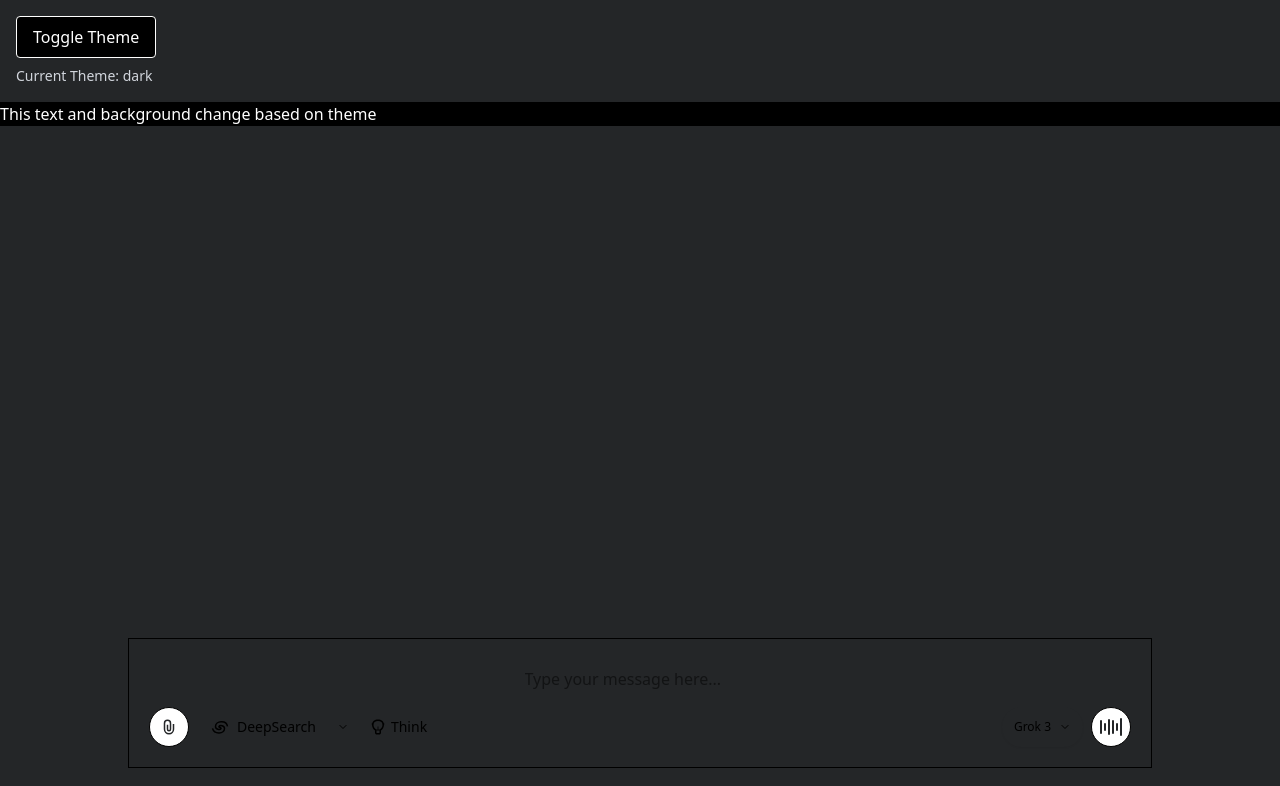
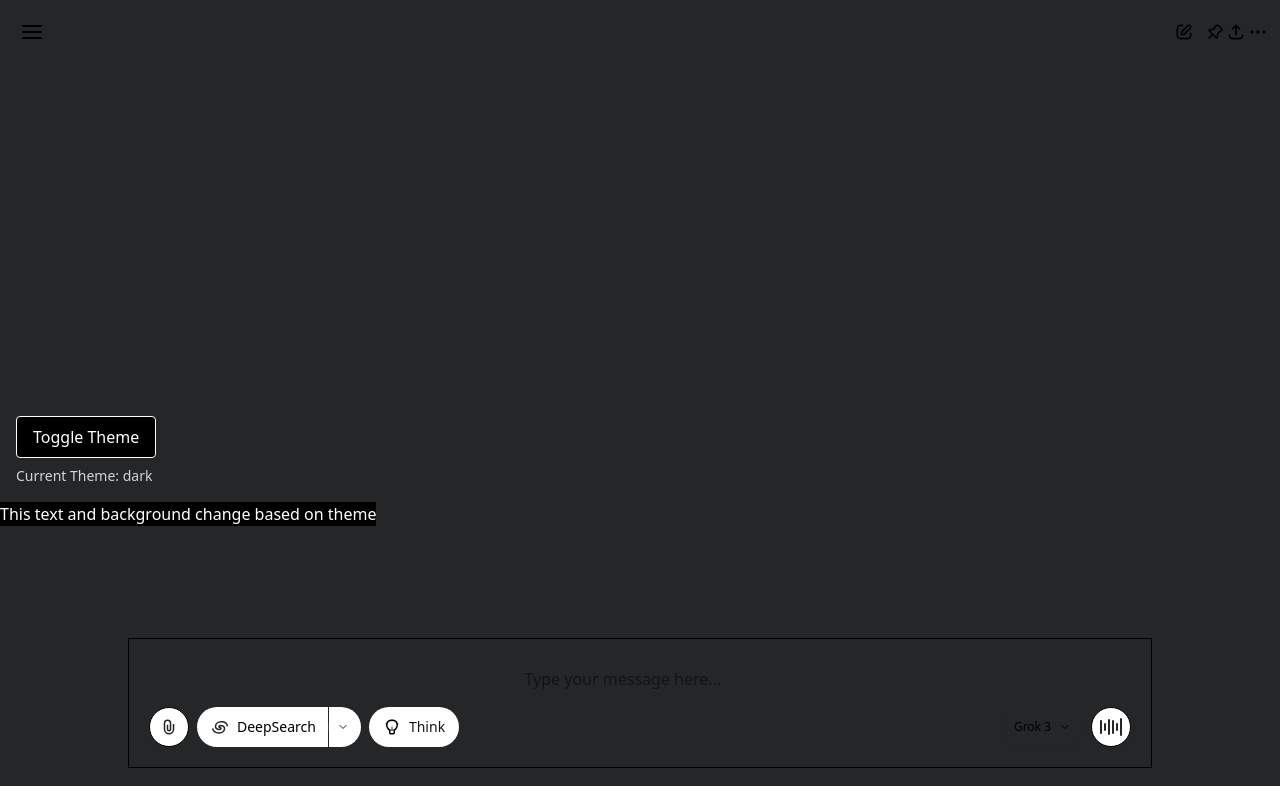
Before and after one commit to UbaidBinWaris/chatbox, a Next.js app: page / in a window 1280 px wide. Shown: the top 786 px of the page. Built offline with nearby package versions, Linux system fonts and the light colour scheme.

Commit message:
dbdm working

```diff
--- /dev/null
+++ b/app/Components/Header.js
@@ -0,0 +1,150 @@
+"use client";
+import React from "react";
+import Link from "next/link";
+
+export default function Header({ onToggleSidebar }) {
+  return (
+    <header
+      className="
+        h-16 top-0 absolute z-10 flex items-center justify-center w-full
+        bg-gradient-to-b from-background via-background via-80% to-transparent
+        @[80rem]/nav:h-0 @[80rem]/nav:top-8 @[80rem]/nav:from-transparent @[80rem]/nav:via-transparent
+      "
+    >
+      {/* Left: Sidebar Toggle */}
+      <div className="absolute start-1 flex gap-1 items-center">
+        <div className="flex items-center">
+          <button
+            type="button"
+            aria-label="Toggle sidebar"
+            onClick={onToggleSidebar}
+            className="
+              inline-flex items-center justify-center gap-2 text-sm font-medium cursor-pointer
+              focus-visible:outline-none focus-visible:ring-1 focus-visible:ring-ring
+              transition-colors duration-100 select-none text-fg-primary hover:bg-button-ghost-hover
+              disabled:opacity-60 disabled:cursor-not-allowed border border-transparent h-10 w-10 rounded-full ms-2
+            "
+          >
+            <svg
+              xmlns="http://www.w3.org/2000/svg"
+              width="24"
+              height="24"
+              fill="none"
+              viewBox="0 0 24 24"
+              stroke="currentColor"
+              strokeWidth={2}
+              strokeLinecap="round"
+              strokeLinejoin="round"
+              className="lucide lucide-align-justify"
+            >
+              <path d="M3 6h18M3 12h18M3 18h18" />
+            </svg>
+          </button>
+        </div>
+      </div>
+
+      {/* Center: Placeholder for Nav (visible from sm) */}
+      <div className="grow justify-center hidden max-w-[50%] @[640px]/nav:flex" />
+
+      {/* Right: Icon Buttons */}
+      <div className="absolute flex items-center gap-0.5 ms-auto end-3">
+        {/* Home */}
+        <Link
+          href="/"
+          aria-label="Home"
+          className="
+            inline-flex items-center justify-center gap-2 text-sm font-medium cursor-pointer
+            focus-visible:outline-none focus-visible:ring-1 focus-visible:ring-ring
+            transition-colors duration-100 select-none text-fg-primary hover:bg-button-ghost-hover
+            disabled:opacity-60 disabled:cursor-not-allowed border border-transparent h-10 w-10 rounded-full
+          "
+        >
+          <svg
+            width="20"
+            height="20"
+            fill="none"
+            stroke="currentColor"
+            strokeWidth="2"
+            strokeLinecap="square"
+            viewBox="0 0 24 24"
+          >
+            <path d="M10 4C8.1 4 7.2 4 6.5 4.3C5.5 4.7 4.7 5.5 4.3 6.5C4 7.2 4 8.1 4 10V13.6C4 15.8 4 17 4.4 17.8C4.8 18.6 5.4 19.2 6.2 19.6C7 20 8.2 20 10.4 20H14C15.9 20 16.8 20 17.5 19.7C18.5 19.3 19.3 18.5 19.7 17.5C20 16.8 20 15.9 20 14" />
+            <path d="M12.4 14.6L19.5 7.5C20.3 6.7 20.3 5.3 19.5 4.5C18.7 3.7 17.3 3.7 16.5 4.5L9.4 11.6C9.2 11.8 9 12.2 9 12.6V15H11.4C11.8 15 12.2 14.8 12.4 14.6Z" />
+          </svg>
+        </Link>
+
+        {/* Pin */}
+        <button
+          type="button"
+          aria-label="Pin"
+          className="icon-btn"
+        >
+          <svg
+            width="18"
+            height="18"
+            fill="none"
+            stroke="currentColor"
+            strokeWidth="2"
+            strokeLinecap="square"
+            viewBox="0 0 24 24"
+          >
+            <path d="M4 20L8.5 15.5M14 20L4 10L5 9L9.1 8.3C10.3 8.1 11.3 7.4 11.9 6.3L13.2 3.9C13.9 2.7 15.5 2.5 16.4 3.4L20.6 7.6C21.5 8.5 21.3 10.1 20.1 10.8L17.7 12.1C16.6 12.7 15.9 13.7 15.7 14.9L15 19L14 20Z" />
+          </svg>
+        </button>
+
+        {/* Share */}
+        <button
+          type="button"
+          aria-label="Share conversation"
+          className="icon-btn"
+        >
+          <svg
+            width="20"
+            height="20"
+            fill="none"
+            stroke="currentColor"
+            strokeWidth="2"
+            viewBox="0 0 24 24"
+          >
+            <path d="M7 9L12 4L17 9M12 4V16" />
+            <path d="M4 15V16C4 18.2 5.8 20 8 20H16C18.2 20 20 18.2 20 16V15" />
+          </svg>
+        </button>
+
+        {/* More */}
+        <button
+          type="button"
+          aria-label="More"
+          className="icon-btn"
+        >
+          <svg
+            width="20"
+            height="20"
+            fill="none"
+            stroke="currentColor"
+            strokeWidth="2"
+            strokeLinecap="round"
+            strokeLinejoin="round"
+            viewBox="0 0 24 24"
+          >
+            <circle cx="12" cy="12" r="1" />
+            <circle cx="19" cy="12" r="1" />
+            <circle cx="5" cy="12" r="1" />
+          </svg>
+        </button>
+      </div>
+    </header>
+  );
+}
+
+// 👇 Shared icon button style
+const iconBtnClass = `
+  inline-flex items-center justify-center gap-2 text-sm font-medium cursor-pointer
+  focus-visible:outline-none focus-visible:ring-1 focus-visible:ring-ring
+  transition-colors duration-100 select-none text-fg-primary hover:bg-button-ghost-hover
+  disabled:opacity-60 disabled:cursor-not-allowed border border-transparent h-10 w-10 rounded-full
+`;
+
+Header.defaultProps = {
+  onToggleSidebar: () => {},
+};
--- a/app/Components/ui/DeepSeacrch.js
+++ b/app/Components/ui/DeepSeacrch.js
@@ -1,3 +1,4 @@
+"use client";
 import React from "react";
 
 export default function DeepSearch({ onToggle, onDropdown }) {
@@ -14,7 +15,7 @@ export default function DeepSearch({ onToggle, onDropdown }) {
         className="inline-flex items-center justify-center gap-2 whitespace-nowrap font-medium cursor-pointer focus-visible:outline-none focus-visible:ring-1 disabled:opacity-60 disabled:cursor-not-allowed
         [&_svg]:shrink-0 select-none h-10 px-3.5 py-1.5 text-sm rounded-full group/ds-toggle transition-colors
         duration-100 focus-visible:ring-transparent box-border relative overflow-hidden rounded-r-none pr-3
-        bg-transparent hover:bg-button-ghost-hover focus-visible:bg-button-ghost-hover"
+        bg-[var(--dark-grey)] dark:bg-[var(--light)] dark:hover:bg-[var(--selected-light-grey)] hover:bg-[var(--light-grey)]"
       >
         <svg
           width="18"
@@ -22,7 +23,7 @@ export default function DeepSearch({ onToggle, onDropdown }) {
           viewBox="0 0 24 24"
           fill="none"
           xmlns="http://www.w3.org/2000/svg"
-          className="stroke-[2] text-fg-secondary group-hover/ds-toggle:text-fg-primary"
+          className="stroke-[2] text-[var(--light)] dark:text-[var(--light-grey)] dark:group-hover/ds-toggle:text-[var(--light)] transition-colors duration-100"
         >
           <path
             d="M19.2987 8.84667C15.3929 1.86808 5.44409 5.76837 7.08971 11.9099C8.01826 15.3753 12.8142 14.8641 13.2764 12.8592C13.6241 11.3504 10.2964 12.3528 10.644 10.844C11.1063 8.839 15.9022 8.32774 16.8307 11.793C18.5527 18.2196 7.86594 22.4049 4.71987 15.2225"
@@ -36,12 +37,14 @@ export default function DeepSearch({ onToggle, onDropdown }) {
             className="transition-transform duration-200 ease-out origin-center rotate-0"
           />
         </svg>
-        <span className="hidden sm:block">DeepSearch</span>
+        <span className="hidden sm:block text-[var(--light)] dark:text-[var(--dark-gray)]
+
+">DeepSearch</span>
       </button>
 
       {/* Divider */}
       <div
-        className="h-4 w-[1px] bg-toggle-border focus:outline-none"
+        className="h-full py-1 w-[1px] bg-[var(--light-grey)] dark:bg-[var(--selected-light-grey)] focus:outline-none"
         tabIndex={-1}
       ></div>
 
@@ -57,7 +60,7 @@ export default function DeepSearch({ onToggle, onDropdown }) {
         className="inline-flex items-center justify-center gap-2 whitespace-nowrap font-medium cursor-pointer focus-visible:outline-none focus-visible:ring-1
         disabled:opacity-60 disabled:cursor-not-allowed [&_svg]:shrink-0 select-none h-10 px-3.5 py-1.5 text-sm
         rounded-full transition-colors duration-100 relative overflow-hidden focus-visible:ring-transparent
-        rounded-l-none pl-2 pr-3 bg-transparent hover:bg-button-ghost-hover focus-visible:bg-button-ghost-hover"
+        rounded-l-none pl-2 pr-3 bg-[var(--dark-grey)] dark:bg-[var(--light)] dark:hover:bg-[var(--selected-light-grey)] hover:bg-[var(--light-grey)]"
       >
         <svg
           width="12"
@@ -65,7 +68,7 @@ export default function DeepSearch({ onToggle, onDropdown }) {
           viewBox="0 0 24 24"
           fill="none"
           xmlns="http://www.w3.org/2000/svg"
-          className="stroke-[2] text-fg-secondary"
+          className="stroke-[2] text-[var(--light)] dark:text-[var(--light-grey)] dark:hover:text-[var(--light)] transition-colors duration-100"
         >
           <path
             d="M6 9L12 15L18 9"
--- a/app/Components/ui/Think.js
+++ b/app/Components/ui/Think.js
@@ -4,7 +4,16 @@ import Image from "next/image";
 
 export default function Think({ size = 18 }) {
   return (
-    <div className="flex items-center gap-1 cursor-pointer group/think-toggle">
+    <div
+      className="
+        inline-flex items-center justify-center gap-2 whitespace-nowrap font-medium cursor-pointer
+        focus-visible:outline-none focus-visible:ring-1 disabled:opacity-60 disabled:cursor-not-allowed
+        select-none h-10 px-3.5 py-1.5 text-sm rounded-full transition-colors duration-100 relative overflow-hidden
+        bg-[var(--dark-grey)] hover:bg-[var(--light-grey)]
+        dark:bg-[var(--light)] dark:hover:bg-[var(--selected-light-grey)]
+        group/think-toggle
+      "
+    >
       <Image
         src="/input/ThinkDim.svg"
         alt="Think"
@@ -12,7 +21,13 @@ export default function Think({ size = 18 }) {
         height={size}
         className="transition-transform duration-100 group-hover/think-toggle:scale-110"
       />
-      <span className="text-sm hidden sm:block font-medium text-fg-secondary group-hover/think-toggle:text-fg-primary">
+      <span
+        className="
+          hidden sm:block text-[var(--light)] dark:text-[var(--dark-grey)]
+          group-hover/think-toggle:text-[var(--dark-grey)]
+          dark:group-hover/think-toggle:text-[var(--light)]
+        "
+      >
         Think
       </span>
     </div>
--- a/app/page.js
+++ b/app/page.js
@@ -2,23 +2,30 @@
 import ChatInput from "./Components/ChatInput";
 import Sidebar from "./Components/Sidebar";
 import ThemeButton from "./Components/ThemeTogel";
+import Header  from "./Components/Header";
 
 export default function Home() {
   return (
-    <div className="min-h-screen text-black dark:bg-[var(--light-grey)]">
+    <main className="min-h-screen text-black dark:bg-[var(--light-grey)]">
+      <Header />
+      {/* <Sidebar /> */}
 
-      {/* <Sidebar /> */}
+      <div className="absolute top-[50vh]">
+
       <ThemeButton />
 
-
-      <div className="bg-white text-black dark:bg-black dark:text-white">
+       <div className="bg-white text-black dark:bg-black dark:text-white">
   This text and background change based on theme
 </div>
+      </div>
+
+
+
 
 
 
         <ChatInput />
 
-    </div>
+    </main>
   );
 }
```
